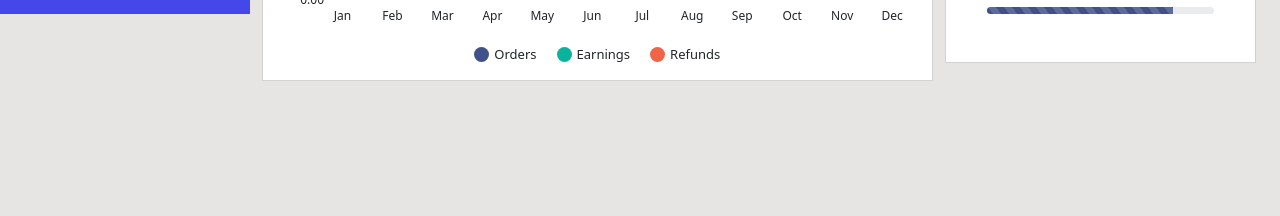
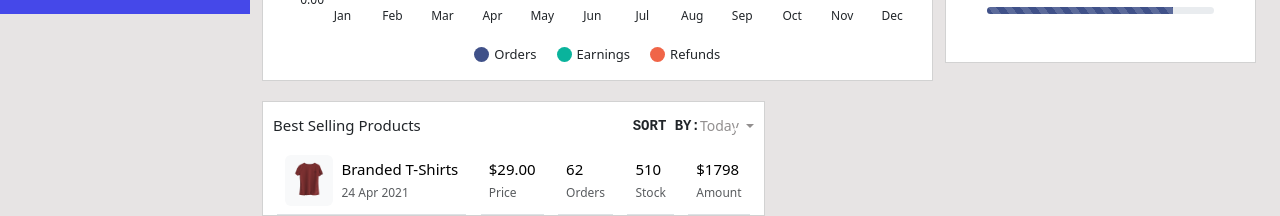
Before and after one commit to SwapnilEzio04/Dashboard, a plain HTML site: page index.html in a window 1280 px wide. Shown: the part 786-1002 px from the top of the page. Before the commit the page ends 867 px from the top, so only its background shows below. Drawn offline with nearby package versions, Linux system fonts and the light colour scheme.

Commit message:
Add files via upload

```diff
--- a/dashboard.css
+++ b/dashboard.css
@@ -326,11 +326,11 @@ h4{
     font-size: 13px;
     font-family: Cambria, Cochin, Georgia, Times, 'Times New Roman', serif;
 }
-h5{
+.earnings-percent{
     font-size: 15px;
     color: rgb(11, 161, 79) ;
 }
-h5::before{
+.earnings-percent::before{
     font-family: 'Font Awesome 6 Free';
     content: "\f062";
     transform: rotate(45deg);
@@ -623,3 +623,46 @@ h5::before{
 
     padding-top: 25px;
  }
+ .row-four{
+    padding: 0;
+    margin-top: 20px ;
+ }
+ .col-xl-6{
+    padding: 0;
+ }
+ .card-four{
+    border-radius: 0;
+ }
+ .card-header5{
+    justify-content: space-between;
+    padding: 10px;
+ }
+ .card-title1{
+    width: max-content;
+ }
+.sort{
+    display: flex;
+    align-items: baseline;
+}
+.dropdown1{
+    margin: 0;
+    padding: 0;
+}
+.sort-text{
+    font-size: 14px;
+    font-family: 'Courier New', Courier, monospace;
+    font-weight: 700;
+}
+.btn-secondary1{
+    padding: 0;
+    color: rgb(146, 143, 143);
+    font-size: 14px;
+    border: none;
+}
+.btn-secondary1:hover{
+    color: rgb(146, 143, 143);
+    background: none;
+}
+.btn-secondary1:active{
+    border: none;
+}
--- a/index.html
+++ b/index.html
@@ -317,7 +317,7 @@
         <div class="row row-one">
           <div class="col-xl-3 col-md-6">
             <div class="card card-one">
-              <div class="card-header1"><span class="card-title"> TOTAL EARNINGS</span> <h5>+16.24 %</h5></div>
+              <div class="card-header1"><span class="card-title"> TOTAL EARNINGS</span> <h5 class="earnings-percent">+16.24 %</h5></div>
               <div class="card-body1"><span class="amount-title">$559.25k</span></div>
               <div class="net"><a class="view" href="#">View net earnings</a></div>
               <div class="ava"><span><i class="fa-solid fa-dollar-sign"></i></span></div>
@@ -333,7 +333,7 @@
           </div>
           <div class="col-xl-3 col-md-6">
             <div class="card card-one">
-              <div class="card-header1"><span class="card-title"> CUSTOMERS</span> <h5>+29.08 %</h5></div>
+              <div class="card-header1"><span class="card-title"> CUSTOMERS</span> <h5 class="earnings-percent">+29.08 %</h5></div>
               <div class="card-body1"><span class="amount-title">183.35M</span></div>
               <div class="net"><a class="view" href="#">See details</a></div>
               <div class="ava2"><span><i class="fa-regular fa-user"></i></span></div>
@@ -460,7 +460,74 @@
               </div>
             </div>
           </div>
-
+          <div class="row row-four">
+            <div class="col-xl-6">
+              <div class="card card-four">
+                <div class="card-header5 align-items-center d-flex">
+                  <h4 class="card-title1 mb-0">Best Selling Products</h4>
+                  <div class="sort"><span class="sort-text">SORT BY:</span> <div class="dropdown dropdown1">
+                    <button class="btn btn-secondary1 dropdown-toggle" type="button" data-bs-toggle="dropdown" aria-expanded="false">
+                      Today
+                    </button>
+                    <ul class="dropdown-menu">
+                      <li><a class="dropdown-item" href="#">Today</a></li>
+                      <li><a class="dropdown-item" href="#">Yesterday</a></li>
+                      <li><a class="dropdown-item" href="#">Last 7 Days</a></li>
+                      <li><a class="dropdown-item" href="#">Last 30 Days</a></li>
+                      <li><a class="dropdown-item" href="#">This Month</a></li>
+                      <li><a class="dropdown-item" href="#">Last Month</a></li>
+                    </ul>
+                  </div>
+                  </div>
+                </div>
+                <div class="card-body3">
+                  <div class="table-responsive">
+                    <table class="table table-hover table-centered align-middle table-nowrap mb-0">
+                      <tbody>
+                        <tr style="display: flex; justify-content:space-evenly;">
+                          <td>
+                            <div class="d-flex" >
+                              <div class="avatar-sm bg-light rounded p-1 me-2">
+                                <img src="img-1.png" style="width: 40px;">
+                              </div>
+                              <div class="product" style=" line-height:26px;">
+                              <h5 class="product-name" style="font-size: 15px; margin: 0; padding-top: 5px;">Branded T-Shirts</h5>
+                              <span class="text-muted" style="font-size: 12px;">24 Apr 2021</span>
+                              </div>
+                            </div>
+                          </td>
+                          <td>
+                            <div class="product" style=" line-height:26px;">
+                              <h5 class="product-name" style="font-size: 15px; margin: 0; padding-top: 5px;">$29.00</h5>
+                              <span class="text-muted" style="font-size: 12px;">Price</span>
+                              </div>
+                          </td>
+                          <td>
+                            <div class="product" style=" line-height:26px;">
+                              <h5 class="product-name" style="font-size: 15px; margin: 0; padding-top: 5px;">62</h5>
+                              <span class="text-muted" style="font-size: 12px;">Orders</span>
+                              </div>
+                          </td>
+                          <td>
+                            <div class="product" style=" line-height:26px;">
+                              <h5 class="product-name" style="font-size: 15px; margin: 0; padding-top: 5px;">510</h5>
+                              <span class="text-muted" style="font-size: 12px;">Stock</span>
+                              </div>
+                          </td>
+                          <td>
+                            <div class="product" style=" line-height:26px;">
+                              <h5 class="product-name" style="font-size: 15px; margin: 0; padding-top: 5px;">$1798</h5>
+                              <span class="text-muted" style="font-size: 12px;">Amount</span>
+                              </div>
+                          </td>
+                        </tr>
+                      </tbody>
+                    </table>
+                  </div>
+                </div>
+              </div>
+            </div>
+          </div>
       </div>
     </section>
 
```
Also changed, not shown: img-1.png (added).
